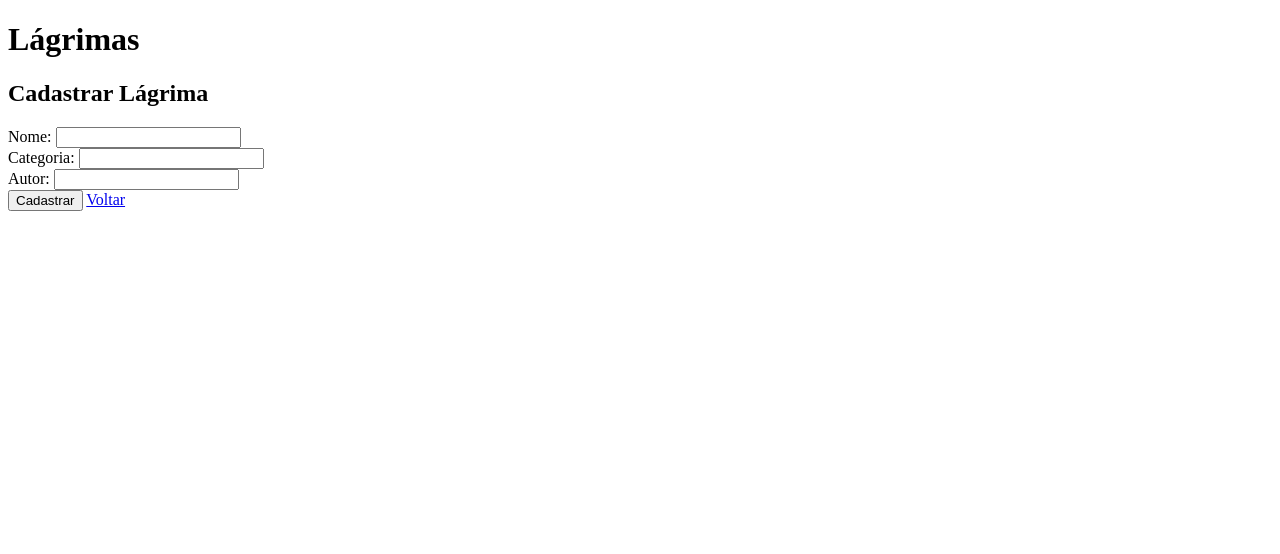
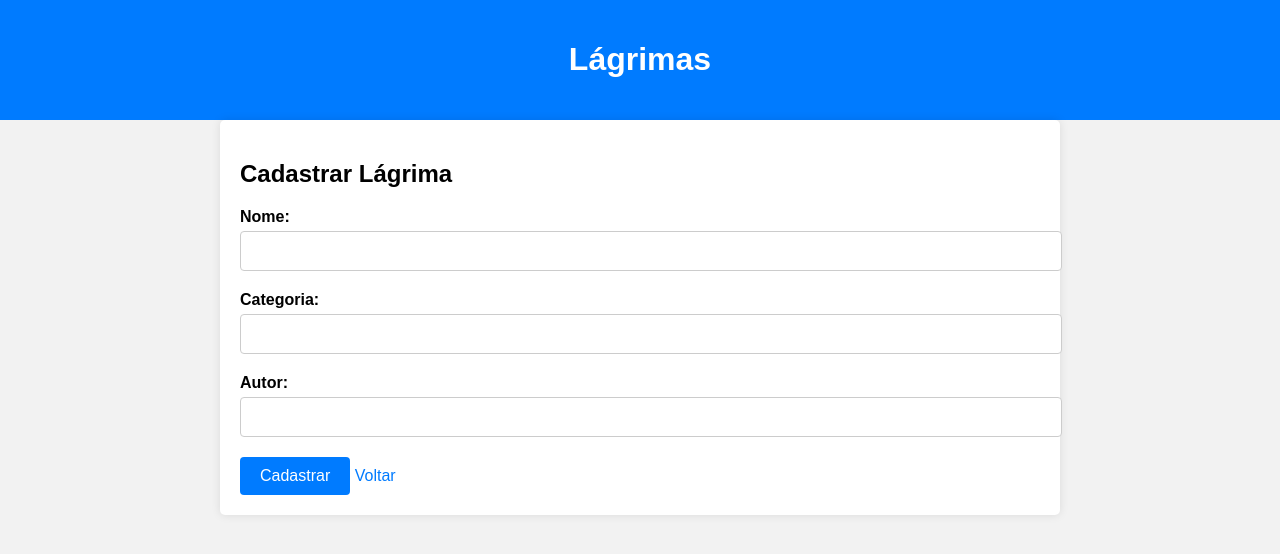
Before and after one commit to alinirv/lagrimas, a website: page src/views/cadastro.html in a window 1280 px wide. Drawn offline with Linux system fonts and the light colour scheme.

Commit message:
feat: Adiciona funcionalidade de cadastro

```diff
--- a/public/script/listar.js
+++ b/public/script/listar.js
@@ -1,7 +1,3 @@
-//Função cadastrar
-
-
-
 // Função para criar um elemento de card para uma lágrima
 function criarCardLagrima(lagrima) {
   const card = document.createElement("div");
--- a/src/routes/routes.js
+++ b/src/routes/routes.js
@@ -17,7 +17,6 @@ router.get('/cadastrar', (req, res) =>{
 
 router.get('/api/lagrimas', LagrimaController.getLagrimas);
 
-
-
+router.post('/api/newlagrimas', LagrimaController.createLagrima);
 
 module.exports =router;
--- a/src/views/cadastro.html
+++ b/src/views/cadastro.html
@@ -3,19 +3,89 @@
 <head>
     <meta charset="UTF-8">
     <meta name="viewport" content="width=device-width, initial-scale=1.0">
-   <title>Collection of Tears</title>
+    <title>Collection of Tears</title>
+    <style>
+        body {
+            font-family: Arial, sans-serif;
+            background-color: #f2f2f2;
+            margin: 0;
+            padding: 0;
+        }
+
+        header {
+            background-color: #007BFF;
+            color: white;
+            text-align: center;
+            padding: 20px 0;
+        }
+
+        h1 {
+            font-size: 2em;
+        }
+
+        .container {
+            max-width: 800px;
+            margin: 0 auto;
+            padding: 20px;
+            background-color: #fff;
+            box-shadow: 0 0 10px rgba(0, 0, 0, 0.1);
+            border-radius: 5px;
+        }
+
+        h2 {
+            font-size: 1.5em;
+            margin-bottom: 20px;
+        }
+
+        .form-group {
+            margin-bottom: 20px;
+        }
+
+        label {
+            font-weight: bold;
+            display: block;
+            margin-bottom: 5px;
+        }
+
+        input[type="text"] {
+            width: 100%;
+            padding: 10px;
+            border: 1px solid #ccc;
+            border-radius: 4px;
+            font-size: 1em;
+        }
+
+        button {
+            background-color: #007BFF;
+            color: white;
+            padding: 10px 20px;
+            border: none;
+            border-radius: 4px;
+            cursor: pointer;
+            font-size: 1em;
+        }
+
+        button:hover {
+            background-color: #0056b3;
+        }
+
+        a {
+            text-decoration: none;
+            color: #007BFF;
+        }
+    </style>
 </head>
 <body>
-    <header class="bg-primary text-white text-center py-3">
-        <h1 class="display-4">Lágrimas </h1>
+    <header>
+        <h1>Lágrimas</h1>
     </header>
 
-    <div class="container mt-4">
+    <div class="container">
         <h2>Cadastrar Lágrima</h2>
         <form id="cadastrar-form" action="" method="post">
             <div class="form-group">
                 <label for="nome">Nome:</label>
-                <input type="text" class="form-control" id="nome" name="nome" required>
+                <input type="text" id="nome" name="nome" required>
             </div>
             <div class="form-group">
                 <label for="categoria">Categoria:</label>
@@ -25,9 +95,12 @@
                 <label for="autor">Autor:</label>
                 <input type="text" id="autor" name="autor" required>
             </div>
-            <button id="cadastrar-button" class="btn btn-primary" >Cadastrar</button>
+
+            <button id="cadastrar-button">Cadastrar</button>
+
             <a href="/">Voltar</a>
         </form>
     </div>
+    <script src="script/cadastrar.js"></script>
 </body>
 </html>
```
Also changed, not shown: public/script/cadastrar.js (added, +29 -0 lines), src/controller/controller.js (+17 -0 lines), src/model/lagrimas.json (+1 -26 lines).
